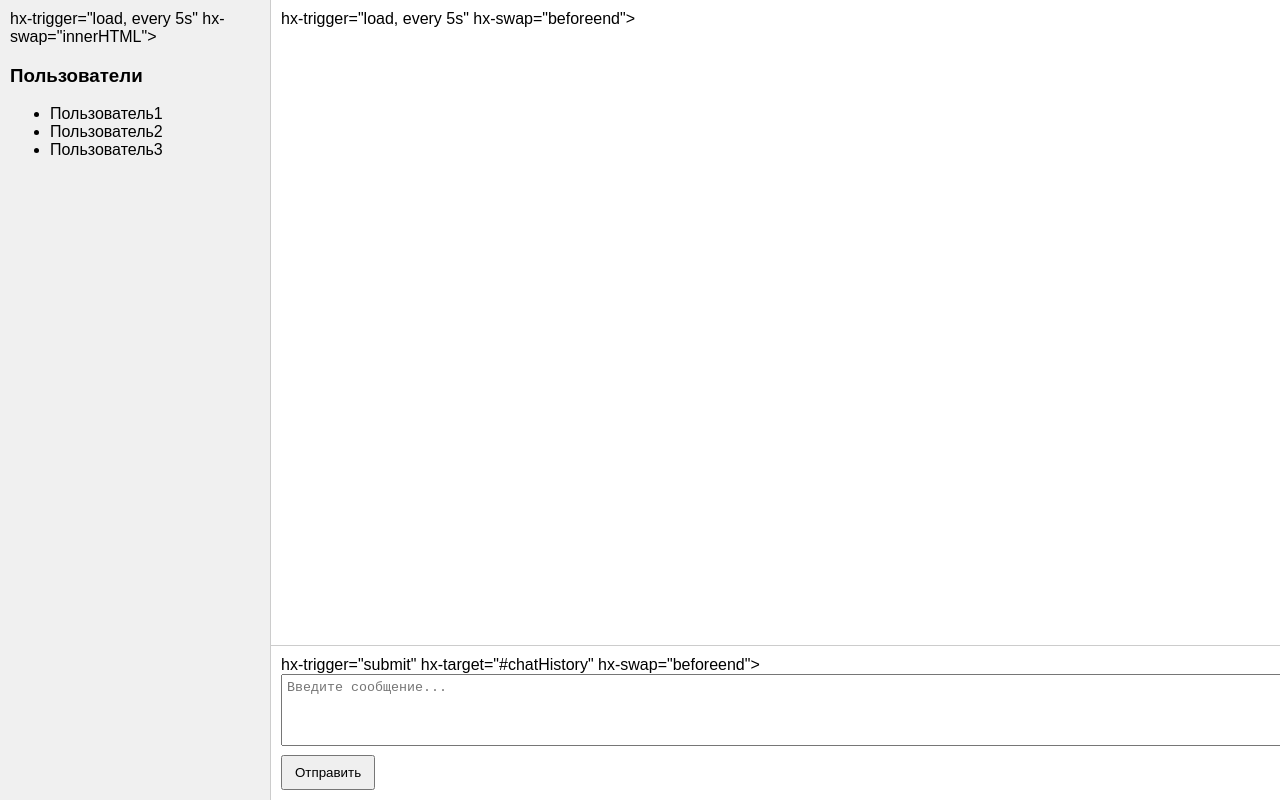
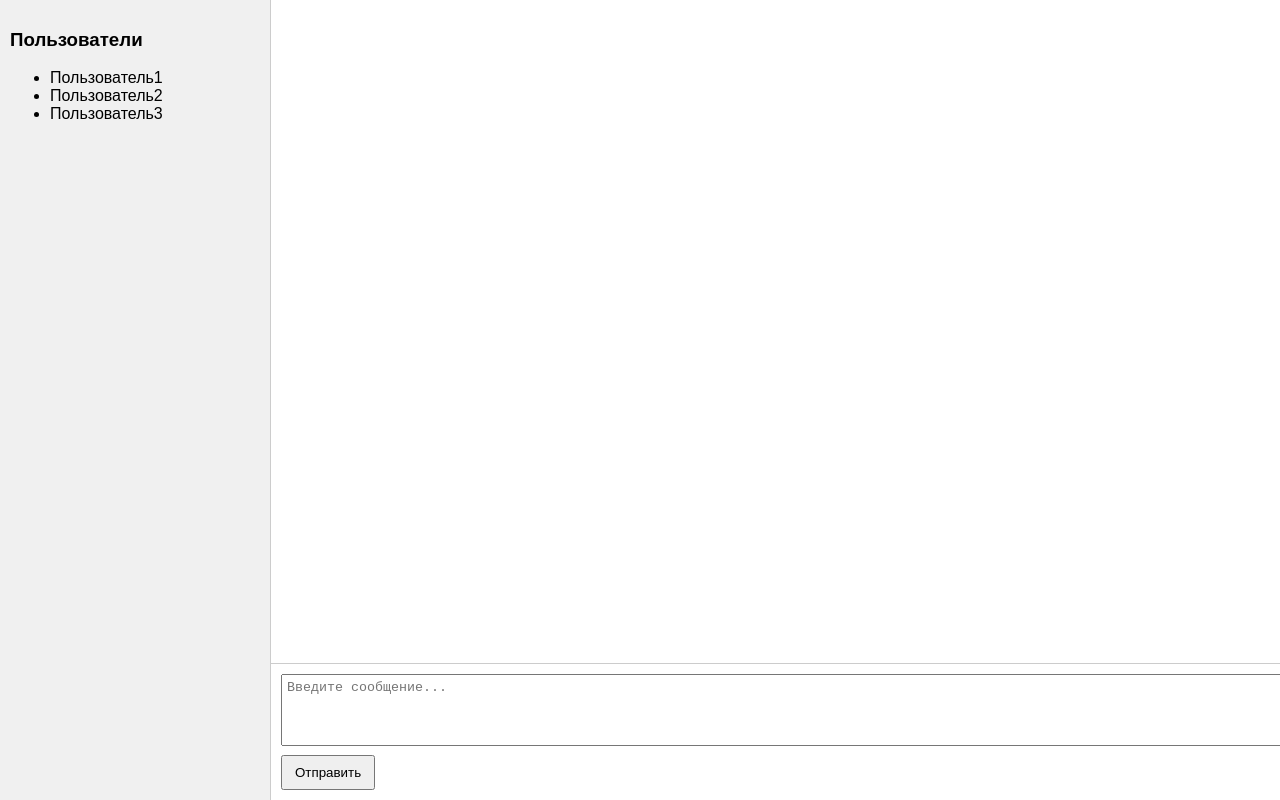
Before and after one commit to udisondev/udisend, a plain HTML site: page static/index.html in a window 1280 px wide. Drawn offline with Linux system fonts and the light colour scheme.

Commit message:
fix index.html

```diff
--- a/static/index.html
+++ b/static/index.html
@@ -3,7 +3,7 @@
 <head>
   <meta charset="UTF-8">
   <title>Чат на htmx</title>
-  <!-- Подключение htmx -->
+
   <script src="https://unpkg.com/htmx.org@1.9.2"></script>
   <style>
     body { margin: 0; font-family: Arial, sans-serif; }
@@ -43,11 +43,11 @@
 </head>
 <body>
   <div class="container">
-    <!-- Левая колонка со списком пользователей -->
+
     <div class="sidebar" id="userList"
-         hx-get="/chat/users"           <!-- URL для получения списка пользователей -->
-         hx-trigger="load, every 5s"     <!-- Обновление при загрузке и каждые 5 секунд -->
-         hx-swap="innerHTML">            <!-- Обновление содержимого списка -->
+         hx-get="/chat/users"
+         hx-trigger="load, every 5s"
+         hx-swap="innerHTML">
       <h3>Пользователи</h3>
       <ul>
         <li>Пользователь1</li>
@@ -55,21 +55,21 @@
         <li>Пользователь3</li>
       </ul>
     </div>
-    <!-- Правая часть: область переписки и ввод сообщения -->
+
     <div class="chat-area">
-      <!-- Область переписки -->
+
       <div class="chat-history" id="chatHistory"
-           hx-get="/chat/messages"          <!-- URL для получения сообщений -->
-           hx-trigger="load, every 5s"       <!-- Автоматическое обновление при загрузке и каждые 5 секунд -->
-           hx-swap="beforeend">              <!-- Добавление новых сообщений в конец -->
-        <!-- Здесь будут динамически подгружаться сообщения -->
+           hx-get="/chat/messages"
+           hx-trigger="load, every 5s"
+           hx-swap="beforeend">
+
       </div>
-      <!-- Форма ввода сообщения -->
+
       <div class="chat-input">
-        <form hx-post="/chat/send"         <!-- URL для отправки сообщений -->
-              hx-trigger="submit"          <!-- Отправка формы при сабмите -->
-              hx-target="#chatHistory"     <!-- Цель обновления - область переписки -->
-              hx-swap="beforeend">         <!-- Добавление нового сообщения в конец переписки -->
+        <form hx-post="/chat/send"
+              hx-trigger="submit"
+              hx-target="#chatHistory"
+              hx-swap="beforeend">
           <textarea name="message" placeholder="Введите сообщение..."></textarea>
           <button type="submit">Отправить</button>
         </form>
```
